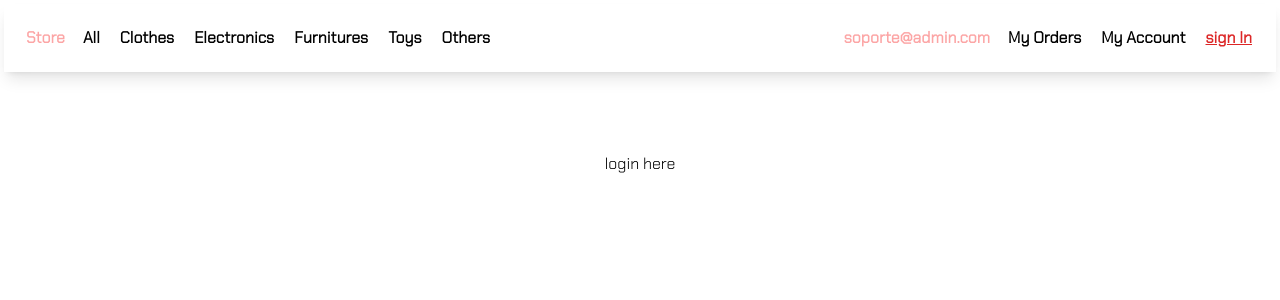
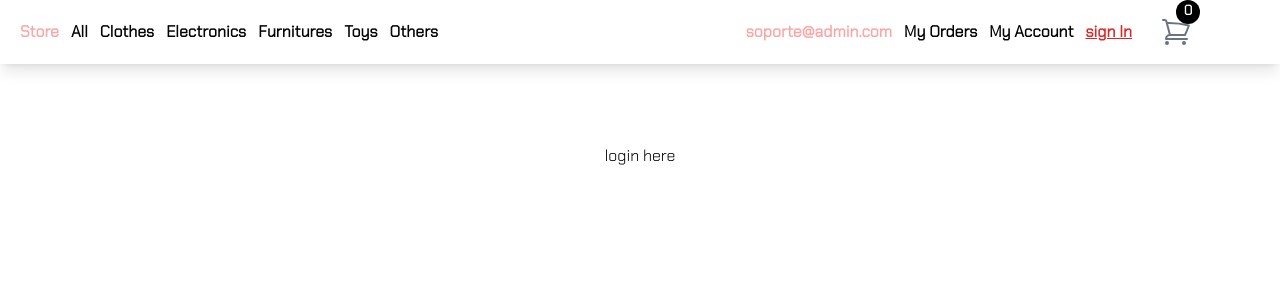
Before and after one commit to iDannyGR/store-next, a Next.js app: page /login in a window 1280 px wide. Shown: the top 300 px of the page. Built offline with nearby package versions, Linux system fonts and the light colour scheme.

Commit message:
add cart icon witn counter

```diff
--- a/package.json
+++ b/package.json
@@ -19,7 +19,8 @@
     "postcss": "8.4.24",
     "react": "18.2.0",
     "react-dom": "18.2.0",
-    "tailwindcss": "3.3.2"
+    "tailwindcss": "3.3.2",
+    "zustand": "^4.3.9"
   },
   "devDependencies": {
     "@typescript-eslint/eslint-plugin": "^5.60.1",
--- a/src/app/globals.css
+++ b/src/app/globals.css
@@ -4,5 +4,4 @@
 
 *{
   box-sizing: border-box;
-  margin: 2px;
 }
--- a/src/app/page.tsx
+++ b/src/app/page.tsx
@@ -1,4 +1,4 @@
-import Card from '@/components/Card/Card';
+import Card from '@/components/Card';
 import { GetData } from '@/models/GetData';
 
 async function getData(): Promise<GetData[]> {
@@ -16,7 +16,7 @@ async function getData(): Promise<GetData[]> {
  export default async function Home() {
  const data = await getData()
   return (
-    <section className="mt-20 grid grid-cols-4 gap-4 w-full max-w-screen-xl">
+    <section className="mt-20 grid grid-cols-4 gap-12">
       {data.map((product) => (
         <Card product={product} />
       ))}
--- a/src/assets/ListMenus.ts
+++ b/src/assets/ListMenus.ts
@@ -3,7 +3,7 @@ import { routes } from '@/models/MenuList'
 let routes: routes[] = [
   {
     name: 'All',
-    route: '/all',
+    route: '/',
   },
   {
     name: 'Clothes',
--- a/src/components/Card/Card.tsx
+++ b/src/components/Card.tsx
@@ -3,14 +3,17 @@ import React from 'react';
 import Image from 'next/image';
 import { GetData } from '@/models/GetData';
 import  PlusCircleIcon  from '@heroicons/react/20/solid/PlusCircleIcon';
+import { ShopingCarStore } from '@/store/ShopingCarStore';
 
 type Props = {
   product: GetData
 }
 
 const card = ({product}: Props):React.ReactElement => {
-  return (
-    <div className="h-64 w-56 cursor-pointer rounded-xl border border-gray-300 bg-white shadow-2xl shadow-yellow-200">
+   const { setArticle, item } = ShopingCarStore()
+    console.log(item)
+   return (
+    <div className="h-64 w-56 cursor-pointer rounded-xl border border-gray-300 bg-white shadow-md shadow-orange-300">
       <figure className="relative mb-2 h-4/5 w-full">
         <span className="absolute bottom-4 left-0 rounded-lg bg-amber-400/60 p-1 font-bold">
           {product.category}
@@ -22,13 +25,13 @@ const card = ({product}: Props):React.ReactElement => {
           height={350}
           className="m-0 h-full w-full rounded-xl object-cover"
         />
-        <button onClick={() => console.log('click me')}>
+        <button onClick={() => setArticle()}>
           <PlusCircleIcon className="absolute right-0 top-0 h-6 w-6 text-red-500" />
         </button>
       </figure>
       <p className="m-2 flex items-center justify-between">
         <span className="text-sm font-light truncate">{product.title}</span>
-        <span className="text-lg font-bold">{product.price}</span>
+        <span className="text-lg font-bold">${product.price}</span>
       </p>
     </div>
   );
--- a/src/components/Navbar/index.tsx
+++ b/src/components/Navbar/index.tsx
@@ -1,14 +1,18 @@
 import React from 'react';
 import MenuItem from './MenuItem';
 import {dta, routes } from '@/assets/ListMenus'
+import NotificationCart from '../ShoppingCart/NotificationCart';
 
 
 
 const Navbar = () => {
   return (
-    <nav className='sticky top-0 flex justify-between z-10 bg-white shadow-lg'>
-      <MenuItem menu={routes} mainTitle='Store'/>
-      <MenuItem menu={dta} mainTitle='soporte@admin.com' />
+    <nav className='sticky top-0 flex z-10 bg-white shadow-lg'>
+      <div className='flex justify-between w-[90%]'>
+        <MenuItem menu={routes} mainTitle='Store'/>
+        <MenuItem menu={dta} mainTitle='soporte@admin.com' />
+      </div>
+      <NotificationCart />
     </nav>
   );
 }
--- /dev/null
+++ b/src/components/ShoppingCart/NotificationCart.tsx
@@ -0,0 +1,16 @@
+'use client'
+import React from 'react';
+import { ShoppingCartIcon } from '@heroicons/react/24/outline';
+import { ShopingCarStore } from '@/store/ShopingCarStore';
+
+const NotificationCart = ():React.ReactElement=> {
+        const { item } = ShopingCarStore()
+    return (
+      <div className='relative w-12 flex items-center justify-center'>
+        <span className='absolute h-6 w-6 rounded-full text-sm font-semibold top-0 right-0 text-center bg-black text-white'>{item}</span>
+        <ShoppingCartIcon className="h-8 w-8 text-gray-500" />
+      </div>
+    );
+}
+
+export default NotificationCart
--- /dev/null
+++ b/src/store/ShopingCarStore.ts
@@ -0,0 +1,20 @@
+import { create } from 'zustand';
+import { persist } from 'zustand/middleware'
+
+interface State{
+    item: number
+}
+
+interface Actions {
+  setArticle: () => void;
+}
+
+export const ShopingCarStore = create(
+  persist<State & Actions>(
+    (set) => ({
+      item: 0,
+      setArticle: () => set( state =>({ item: state.item + 1 }))
+    }),
+    { name: 'MyCart' }
+  )
+);
```
Also changed, not shown: 1 other file (tests, documents, lock files or other folders).
